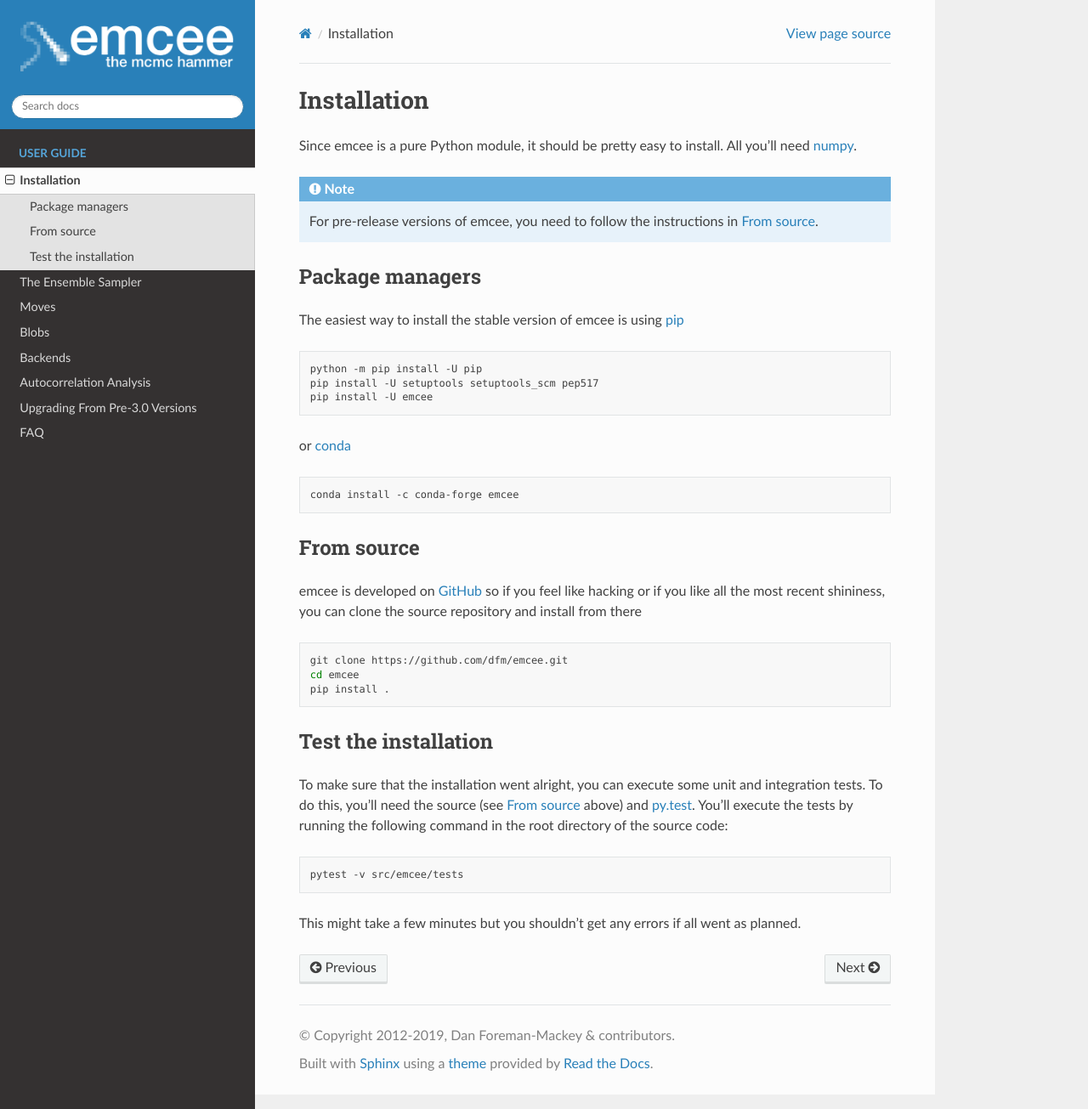
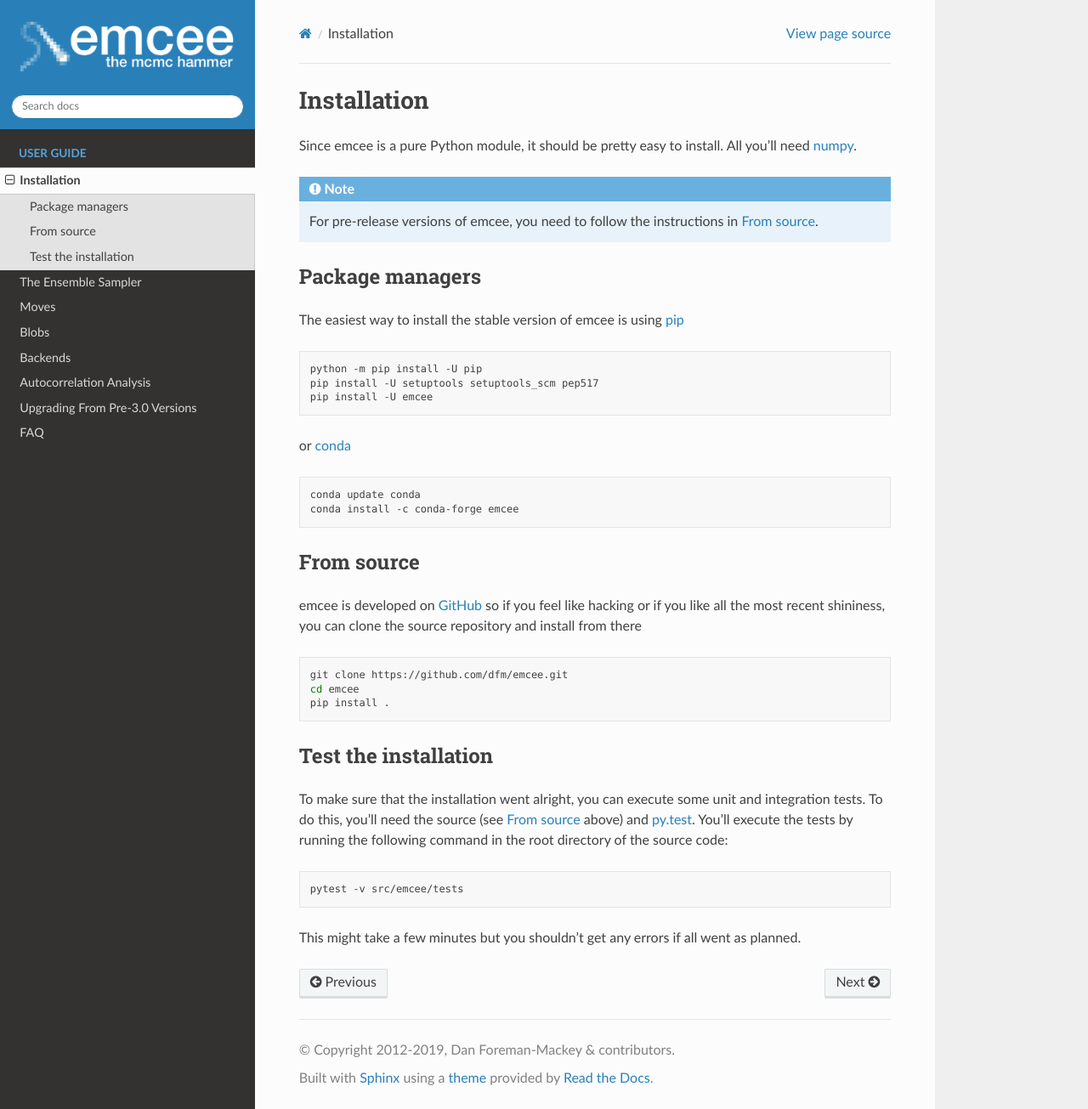
Before and after one commit to dfm/emcee, a Sphinx documentation site: the page built from docs/user/install.rst, in a window 1280 px wide and 1305 px high. Shown: the whole window at 85% size. Built offline with Sphinx 7.4.7 and the Read the Docs theme 2.0.0, drawn with Linux system fonts in a browser that asks for light colours; pages that are not in the unit, such as notebooks, are missing from menus.

Commit message:
update conda [ci skip]

```diff
--- a/docs/user/install.rst
+++ b/docs/user/install.rst
@@ -26,6 +26,7 @@ or `conda <https://conda.io>`_
 
 .. code-block:: bash
 
+    conda update conda
     conda install -c conda-forge emcee
 
 
```
